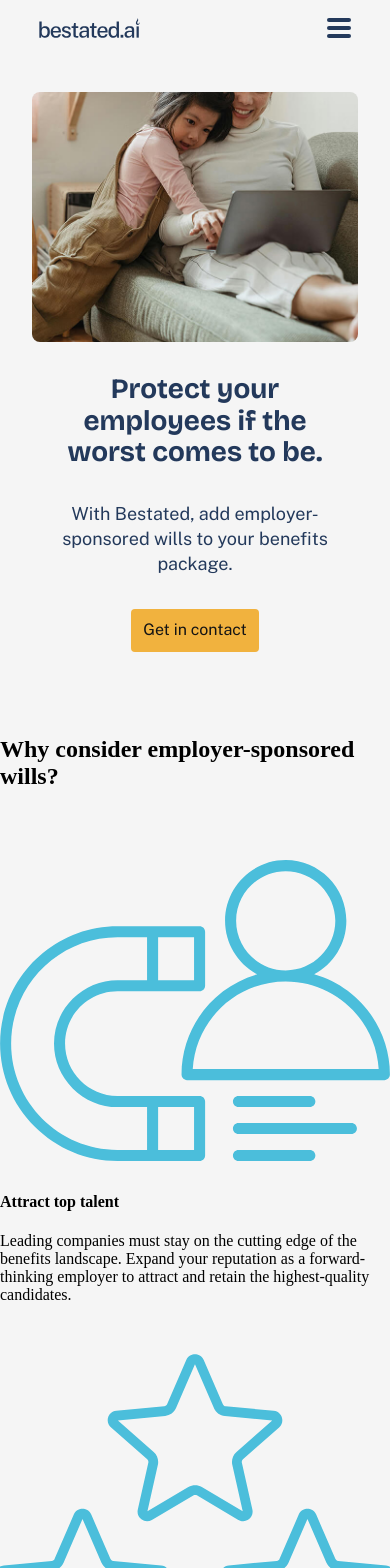
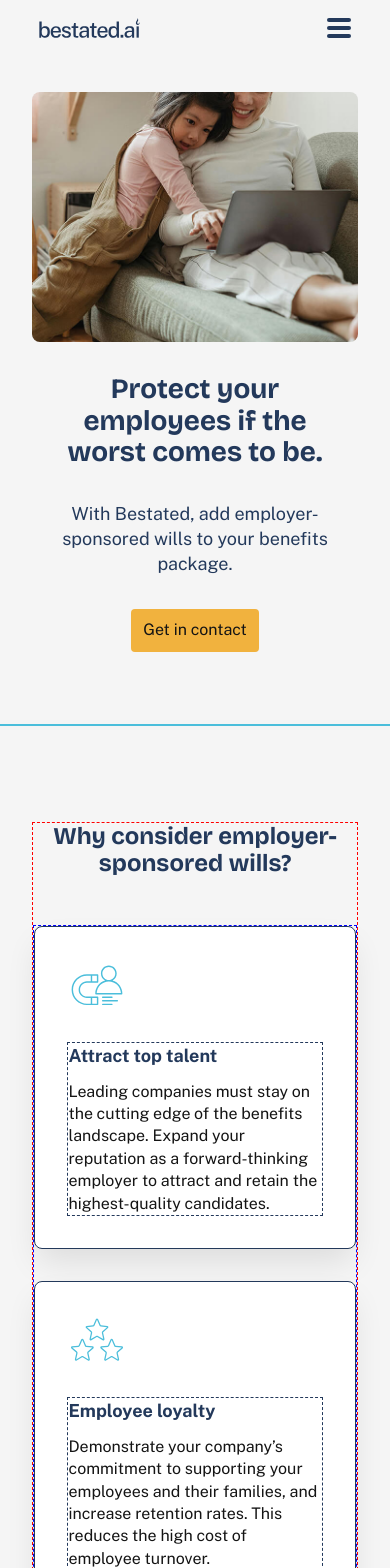
Before and after one commit to chenathy/bestated-ai, a React app: page /employers in a window 390 px wide. Shown: the top 1568 px of the page. Built offline with nearby package versions, Linux system fonts and the light colour scheme.

Commit message:
updated mobile benefits

```diff
--- a/src/pages/Employers/Employers.css
+++ b/src/pages/Employers/Employers.css
@@ -25,6 +25,7 @@
         line-height: 54px;
         color: var(--navy);
         text-align: center;
+        margin: 0;
     }
 
     /* benefits-container */
@@ -60,7 +61,6 @@
         width: 80px;
         height: 62px;
         margin-bottom: 32px;
-        fill: var(--blue);
     }
 
     .benefit .text {
@@ -92,9 +92,101 @@
         margin: 0;
     }
 
-
 }
 
 
 /* Mobile */
-@media (max-width: 768px) {}
+@media (max-width: 768px) {
+
+
+    .employers hr {
+        width: 100%;
+        border: 1px var(--blue) solid;
+    }
+
+    .employers h2 {
+        height: 54px;
+        font-family: 'Bricolage Grotesque';
+        font-size: 24px;
+        font-weight: 600;
+        line-height: 27px;
+        text-align: center;
+        margin: 0;
+        color: var(--navy);
+    }
+
+    .employers .benefits-container {
+        height: 1121.43px;
+        margin-top: 96px;
+        margin-left: 8.33%;
+        margin-right: 8.33%;
+        gap: 48px;
+
+        display: grid;
+
+        border:  1.5px dashed red;
+    }
+
+    .benefits-container .benefits {
+        height: 1019.43px;
+        gap: 32px;
+        display: grid;
+        align-items: center;
+        justify-content: space-between;
+
+        border:  1px dashed blue;
+    }
+
+    .benefits .benefit {
+        max-height: 329.64px;
+        padding: 32px;
+        gap: 24px;
+        border-radius: var(--CornerSmall);
+        opacity: 0px;
+        background-color: var(--white);
+        box-shadow: 0px 4px 4px -4px #0C0C0D0D;
+        box-shadow: 0px 16px 32px -4px #0C0C0D1A;
+
+        flex-direction: column;
+        justify-content: space-evenly;
+
+        border: 0.75px var(--navy) solid;
+    }
+
+    .benefit img {
+        width: 60px;
+        height: 46.64px;
+        margin-bottom: 32px;
+    }
+
+    .benefit .text {
+        width: 236x;
+        max-height: 195px;
+        gap: 12px;
+        display: grid;
+
+        border: 0.75px var(--navy) dashed;
+    }
+
+    .benefit .text h4 {
+        height: 26px;
+        font-family: 'Public Sans', sans-serif;
+        font-weight: 600;
+        font-size: 18px;
+        line-height: 25.2px;
+        color: var(--navy);
+        margin: 0;
+    }
+
+    .benefit .text p {
+        /* width: 236px;
+        height: 157px; */
+        font-family: 'Public Sans', sans-serif;
+        font-weight: 400;
+        font-size: 16px;
+        line-height: 22.4px;
+        color: var(--black);
+        margin: 0;
+    }
+
+}
--- a/src/pages/Employers/index.js
+++ b/src/pages/Employers/index.js
@@ -8,9 +8,12 @@ import AttractIcon from '../../assets/icons/Attract.svg';
 import LoyaltyIcon from '../../assets/icons/Loyalty.svg';
 import ProductivityIcon from '../../assets/icons/Productivity.svg';
 import './Employers.css';
+import { isDesktop } from 'react-device-detect';
 
 
 const ForEmployers = () => {
+
+    const isDesktop = useMediaQuery({ minWidth: 768 });
 
     return (
         <div className='employers'>
@@ -24,6 +27,7 @@ const ForEmployers = () => {
             />
 
             {/* Benefits for Employers */}
+            {isDesktop ? <></> : <hr/>}
             <div className='benefits-container'>
                 <h2>Why consider employer-sponsored wills?</h2>
 
```
